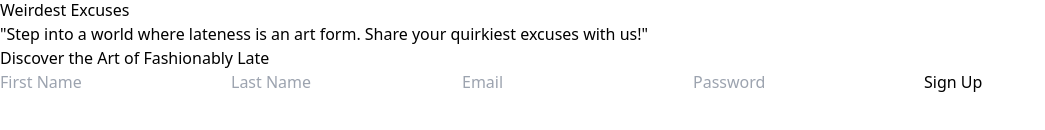
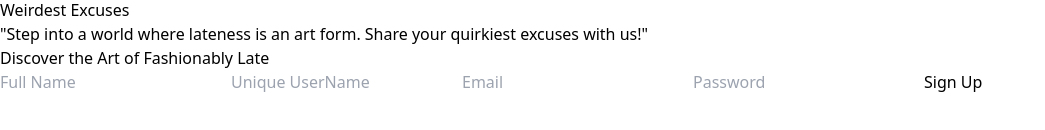
Before and after one commit to kalviumcommunity/S50_weird_excuses, a React (Vite) app in the folder Frontend/: page / in a window 1280 px wide. Shown: the part 302-432 px from the top of the page, without its empty margins (0-1045 px from the left). Built offline with nearby package versions, Linux system fonts and the light colour scheme.

Commit message:
hashed the password

```diff
--- a/Frontend/package.json
+++ b/Frontend/package.json
@@ -10,6 +10,7 @@
     "preview": "vite preview"
   },
   "dependencies": {
+    "bcryptjs": "^2.4.3",
     "react": "^18.2.0",
     "react-dom": "^18.2.0",
     "react-hook-form": "^7.50.1",
--- a/Frontend/src/Components/Landingpage.jsx
+++ b/Frontend/src/Components/Landingpage.jsx
@@ -1,14 +1,23 @@
 import React from 'react';
 import { useForm } from "react-hook-form";
 import { useState } from "react";
+import bcrypt from 'bcryptjs'
 import guyImage from '../Images/man.png';
 
 const LandingPage = () => {
   const { register, handleSubmit, formState: { errors } } = useForm();
   const [registrationSuccess, setRegistrationSuccess] = useState(false);
 
-  const onSubmit = () => {
-    setRegistrationSuccess(true);
+  const onSubmit = async (data) => {
+    try {
+      const hashedPassword = await bcrypt.hash(data.password, 10);
+
+      console.log("Hashed password:", hashedPassword);
+
+      setRegistrationSuccess(true);
+    } catch (error) {
+      console.error("Error hashing password:", error);
+    }
   };
 
   return (
@@ -24,7 +33,7 @@ const LandingPage = () => {
           </div>
         </div>
         <div className="w-1/2 px-4">
-        <h1 className="text-3xl font-bold text-center text-gray-800 mb-8">Discover the Art of Fashionably Late</h1>
+          <h1 className="text-3xl font-bold text-center text-gray-800 mb-8">Discover the Art of Fashionably Late</h1>
           <form onSubmit={handleSubmit(onSubmit)}>
             {registrationSuccess && (
               <div className="bg-green-500 text-white px-4 py-2 mb-4 rounded">
@@ -33,8 +42,8 @@ const LandingPage = () => {
             )}
             <InputWithError
               register={register}
-              name="firstName"
-              label="First Name"
+              name="fullname"
+              label="Full Name"
               rules={{ required: true, minLength: 4 }}
               errors={errors}
             />
@@ -42,7 +51,7 @@ const LandingPage = () => {
             <InputWithError
               register={register}
               name="lastName"
-              label="Last Name"
+              label="Unique UserName"
               rules={{ required: true, minLength: 4 }}
               errors={errors}
             />
```
Also changed, not shown: 1 other file (tests, documents, lock files or other folders).
